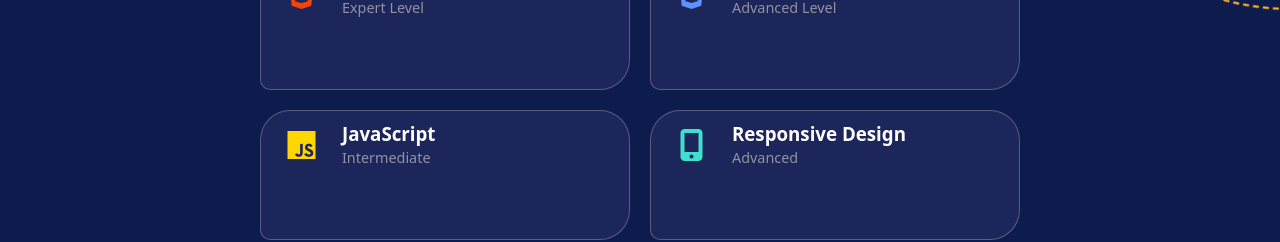
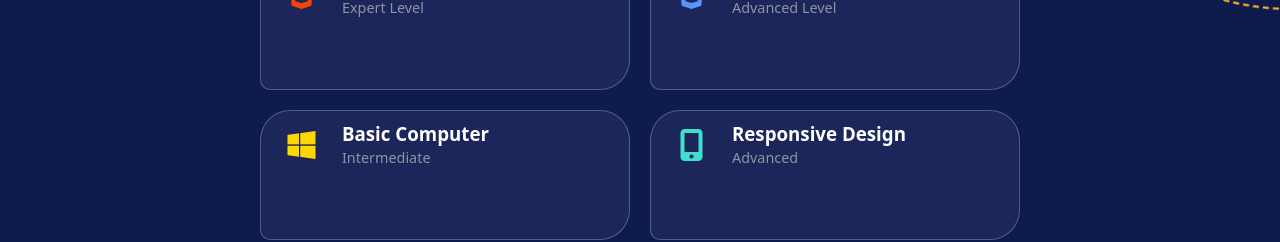
Before and after one commit to mayanksinghh528-sudo/Portfolio-, a plain HTML site: page index.html in a window 1280 px wide. Shown: the part 2060-2302 px from the top of the page. Drawn offline with Linux system fonts and the light colour scheme.

Commit message:
Update index.html

```diff
--- a/index.html
+++ b/index.html
@@ -185,8 +185,8 @@
                 </div>
                 <div class="card">
                     <div class="card-top">
-                        <div class="tl"><i class="fab fa-js fa-2x" style="color:gold"></i></div>
-                        <div class="tr"><h3>JavaScript</h3><span>Intermediate</span></div>
+                        <div class="tl"><i class="fab fa-windows fa-2x" style="color:gold"></i></div>
+                        <div class="tr"><h3>Basic Computer</h3><span>Intermediate</span></div>
                     </div>
                 </div>
                 <div class="card">
```
